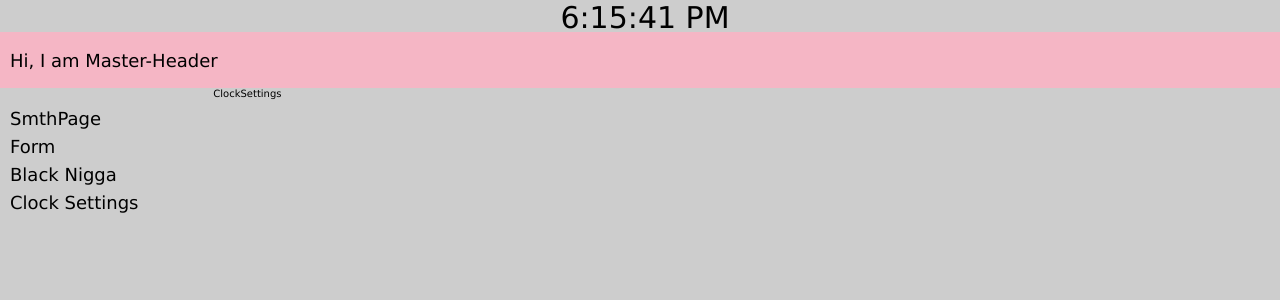
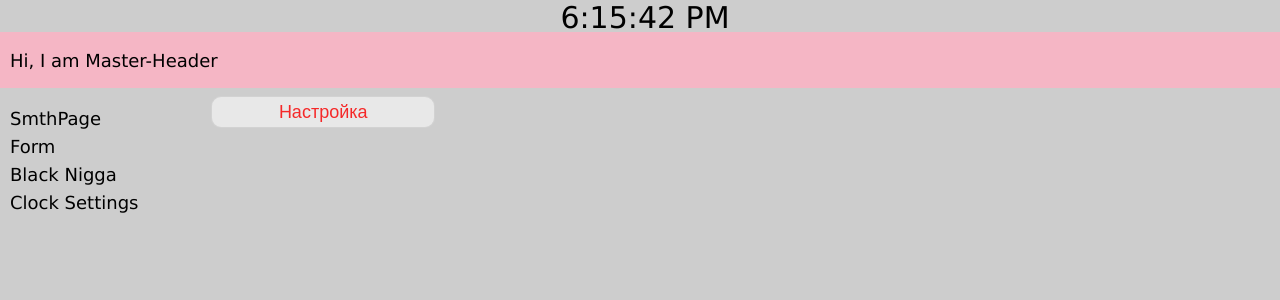
Before and after one commit to DaerioFrixell/masterN, a React (Create React App) app: page /clockSettings in a window 1280 px wide. Shown: the top 300 px of the page. Built offline with nearby package versions, Linux system fonts and the light colour scheme.

Commit message:
feature/MN-11: Some butt and scss adoptation

```diff
--- a/package.json
+++ b/package.json
@@ -6,7 +6,7 @@
     "@testing-library/jest-dom": "^5.16.5",
     "@testing-library/react": "^13.3.0",
     "@testing-library/user-event": "^13.5.0",
-    "classnames": "^2.3.1",
+    "classnames": "^2.3.2",
     "react": "^18.2.0",
     "react-dom": "^18.2.0",
     "react-redux": "^8.0.4",
--- a/src/components/UI/button/Button.jsx
+++ b/src/components/UI/button/Button.jsx
@@ -1,4 +1,11 @@
 import React, { memo } from "react";
-import "./button.scss"
+import cn from "classnames";
+import "./button.scss";
 
-export const Button = memo(() => <button className="button" >just knopka</button>)
+export const Button = memo(({ text, onClick, className }) => {
+  return (
+    <button className={cn("button", className)} onClick={onClick}>
+      {text}
+    </button>
+  );
+});
--- a/src/components/UI/button/button.scss
+++ b/src/components/UI/button/button.scss
@@ -1,14 +1,27 @@
-@use '../../../scss/colors.scss' as colors;
-@use '../../../scss/fonts' as fonts;
-@import '../../../scss/mixin.scss';
+@use "../../../scss/colors.scss" as colors;
+@use "../../../scss/fonts" as fonts;
+@import "../../../scss/mixin.scss";
 
 .button {
   @include button-input();
   font-size: fonts.$mainFont;
-  opacity: .8;
+  opacity: 0.8;
 
   &:hover {
     background-color: colors.$hover-light;
     opacity: 1;
   }
 }
+
+.settingsButton {
+  @include button-input();
+  font-size: fonts.$mainFont;
+  opacity: 0.8;
+  color: red;
+  text-align: center;
+
+  &:hover {
+    background-color: colors.$hover-light;
+    opacity: 1;
+  }
+}
--- a/src/components/clock/Clock.jsx
+++ b/src/components/clock/Clock.jsx
@@ -2,7 +2,7 @@ import React from "react";
 import { useState, useEffect } from "react";
 import "./clock.scss";
 
-export const Clock = ({ sec = 2000 }) => {
+export const Clock = ({ sec = 1000 }) => {
   const [date, setDate] = useState(new Date());
 
   function refreshClock() {
@@ -11,13 +11,13 @@ export const Clock = ({ sec = 2000 }) => {
 
   useEffect(() => {
     const clockInterval = setInterval(refreshClock, sec);
-    return function cleanup() {
+    return function cleanUp() {
       clearInterval(clockInterval);
     };
   }, []);
 
   return (
-    <div className="clock">
+    <div className="clock" >
       <span>{date.toLocaleTimeString()}</span>
     </div>
   );
--- a/src/components/clockSettings/ClockSettings.jsx
+++ b/src/components/clockSettings/ClockSettings.jsx
@@ -1,7 +1,16 @@
-import React from 'react'
+import React from "react";
+import { Button } from "../UI/button/Button";
 
 export const ClockSettings = () => {
   return (
-    <div>ClockSettings</div>
-  )
-}
+    <div>
+      <div>
+        <Button
+          text="Настройка"
+          className="settingsButton"
+          onClick={() => alert("click")}
+        />
+      </div>
+    </div>
+  );
+};
--- a/src/components/form/Form.jsx
+++ b/src/components/form/Form.jsx
@@ -45,7 +45,7 @@ export const Form = memo(() => {
       <Input value={login} setValue={changeLoginInput} />
       <Input value={email} setValue={changeEmailInput} />
       <Input value={password} setValue={changePasswordInput} />
-      <Button />
+      <Button text = "just knopka"/>
     </form>
   );
 });
```
Also changed, not shown: src/Models/ChangeClockSettings/ChangeClockSettings.actions.tsx (added), src/Models/ChangeClockSettings/ChangeClockSettings.reducer.tsx (added), 1 other file (tests, documents, lock files or other folders).
